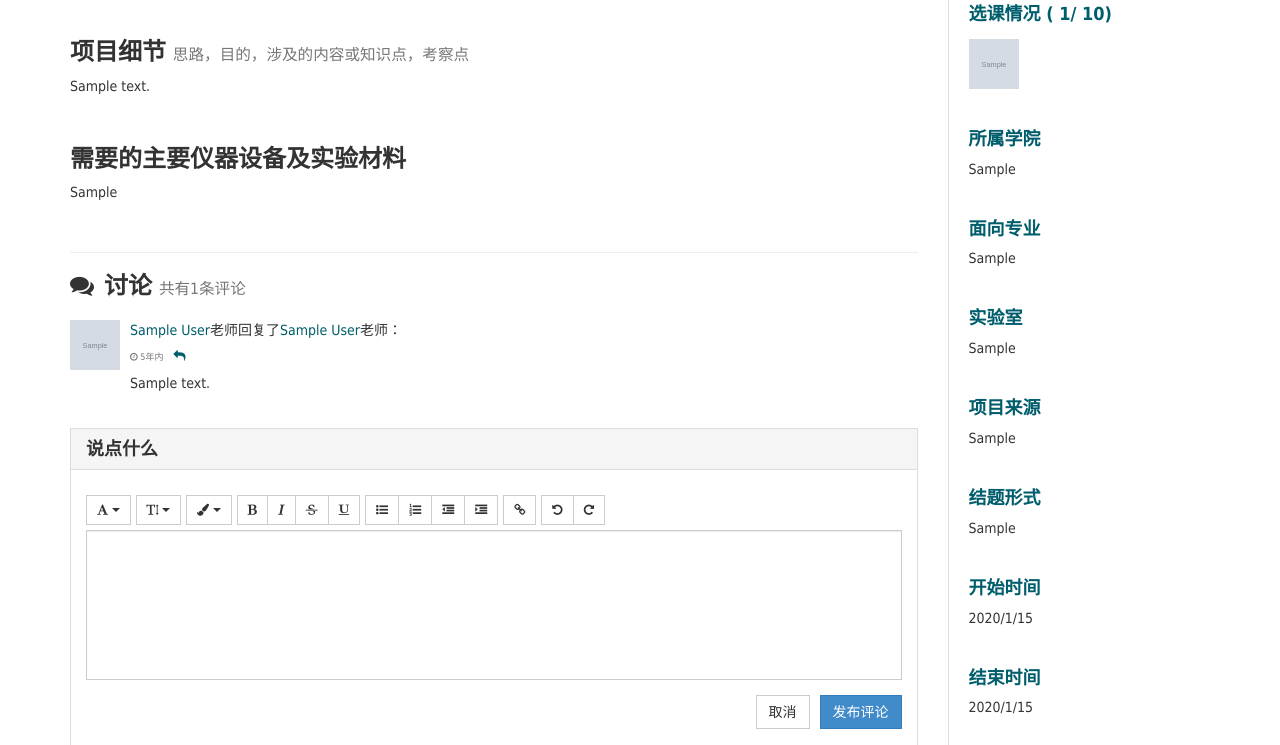
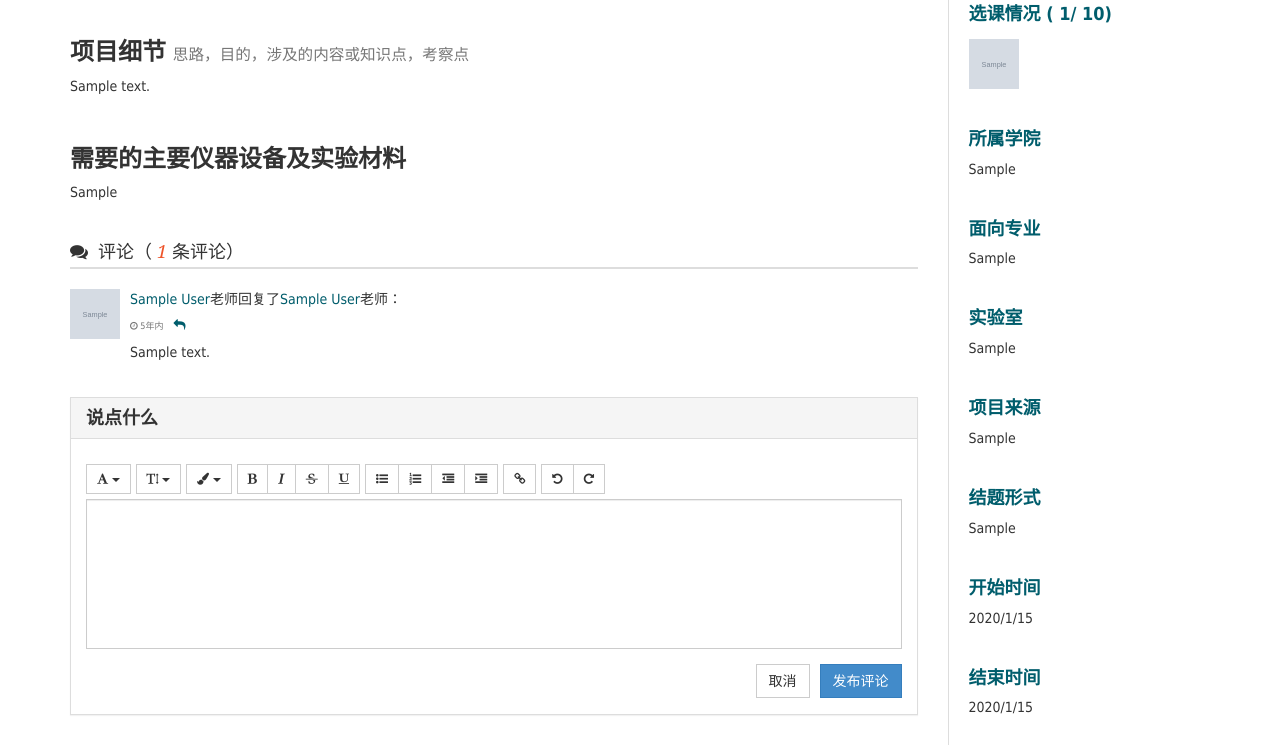
Before and after one commit to edisond/Graduation-Design, a Node server app: page /project/600000000000000000000001 in a window 1280 px wide. Shown: the part 431-1176 px from the top of the page. Run offline with Node 20, Linux system fonts and the light colour scheme; tables that the repository leaves empty hold one stand-in row (values such as "Sample post"); grey boxes marked "Sample" are stand-in pictures; some libraries are stand-ins or nearby versions.

Commit message:
评论样式调整

```diff
--- a/师生科研交流平台/v1/public/css/common.css
+++ b/师生科研交流平台/v1/public/css/common.css
@@ -274,6 +274,17 @@ img.head.head-sm {
     display: none;
 }
 
+.comment-header {
+    padding-bottom: 5px;
+    border-bottom: 2px solid #ddd;
+}
+
+.comment-header #comment-num {
+    color: #ee542a;
+    font-family: Georgia;
+    margin: 0 5px;
+}
+
 @media (max-width: 767px) {
     .aside.aside-left,
     .aside.aside-right {
--- a/师生科研交流平台/v1/public/js/projectView.js
+++ b/师生科研交流平台/v1/public/js/projectView.js
@@ -19,7 +19,7 @@ $(document).ready(function () {
             if (data.length === 0) {
                 loadstate.html('对项目有任何疑问都可以在这里与老师或同学交流。')
             } else {
-                $('#comment-num').html('共有' + data.length + '条评论');
+                $('#comment-num').html(data.length);
                 commentList.empty().hide();
                 data.sort(function (a, b) {
                     return new Date(a.date) > new Date(b.date)
--- a/师生科研交流平台/v1/views/projectView.ejs
+++ b/师生科研交流平台/v1/views/projectView.ejs
@@ -152,8 +152,7 @@
                                             </p>
                                             <br/>
                                             <%}%>
-                                                <hr/>
-                                                <h3><i class="fa fa-comments"></i><b class="ml10">讨论</b>&nbsp;<small class="text-muted" id="comment-num">暂无评论</small></h3>
+                                                <h4 class="comment-header"><i class="fa fa-comments mr10"></i>评论（<em id="comment-num"></em>条评论）</h4>
                                                 <div id="comments" class="mt20">
                                                     <p class="text-muted" id="comments-state">讨论加载中</p>
                                                 </div>
```
